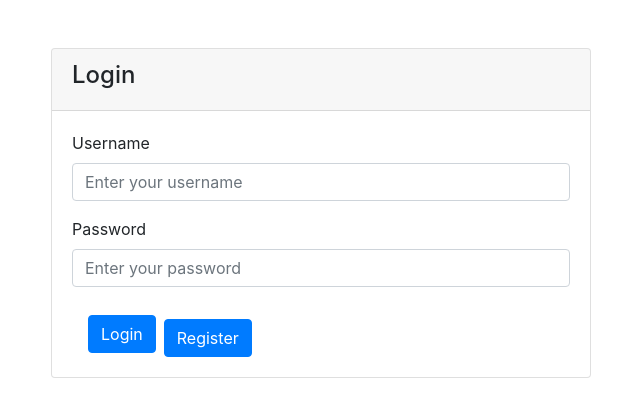
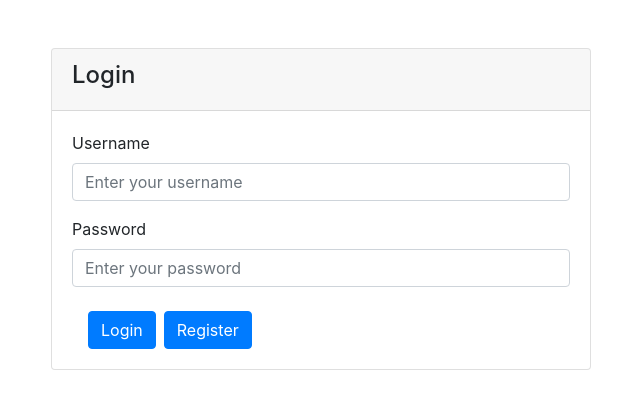
Before and after one commit to sonthb3992/gemo-duongphan-2425, a React (Create React App) app in the folder 1.2.pricing_UI/pricing/: page /login in a window 1280 px wide. Shown: the top 414 px of the page, without its empty margins (319-959 px from the left). Built offline with nearby package versions, Linux system fonts and the light colour scheme; no server answers.

Commit message:
fix login and register

```diff
--- a/1.2.pricing_UI/pricing/src/pages/Login/Login.js
+++ b/1.2.pricing_UI/pricing/src/pages/Login/Login.js
@@ -125,7 +125,7 @@ class Login extends React.Component {
                     <button type="submit" className="btn btn-primary">
                       Login
                     </button>
-                    <Link to="/register" className="btn btn-primary ml-2 mt-2">
+                    <Link to="/register" className="btn btn-primary ml-2">
                       Register
                     </Link>
                   </div>
--- a/1.2.pricing_UI/pricing/src/pages/Register/Register.js
+++ b/1.2.pricing_UI/pricing/src/pages/Register/Register.js
@@ -147,7 +147,7 @@ class Register extends React.Component {
                     <button type="submit" className="btn btn-primary">
                       Register
                     </button>
-                    <Link to="/login" className="btn btn-secondary ml-2 mt-2">
+                    <Link to="/login" className="btn btn-secondary ml-2">
                       Login
                     </Link>
                   </div>
```
